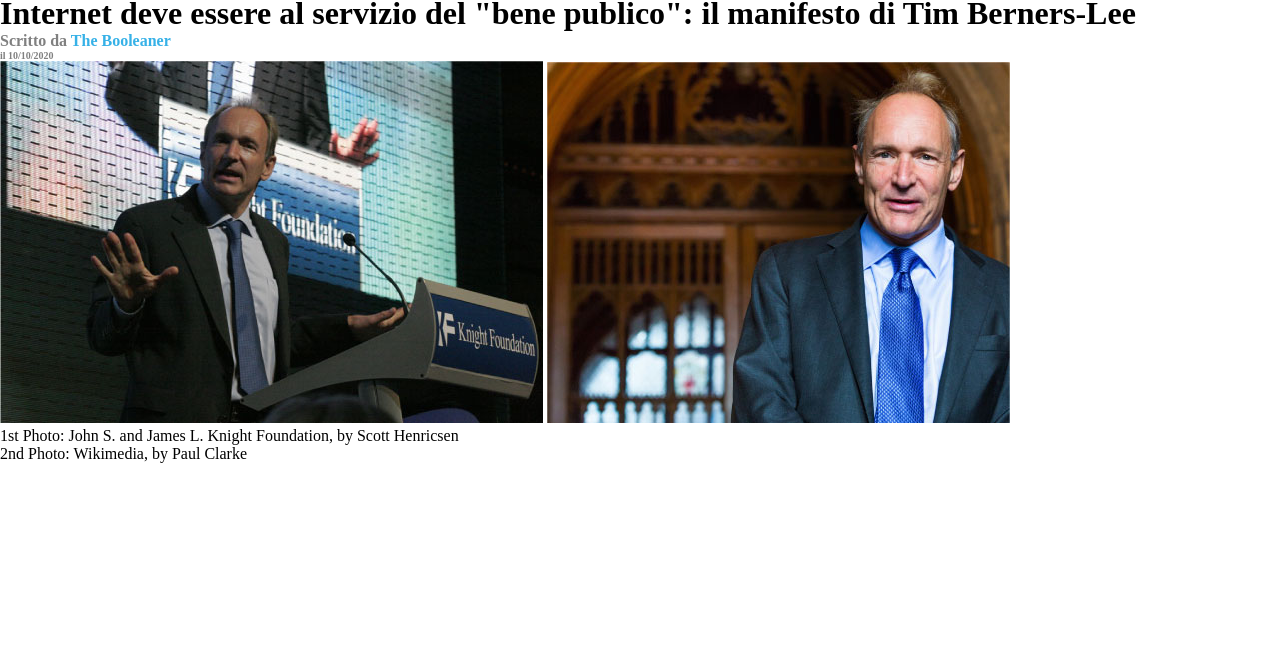
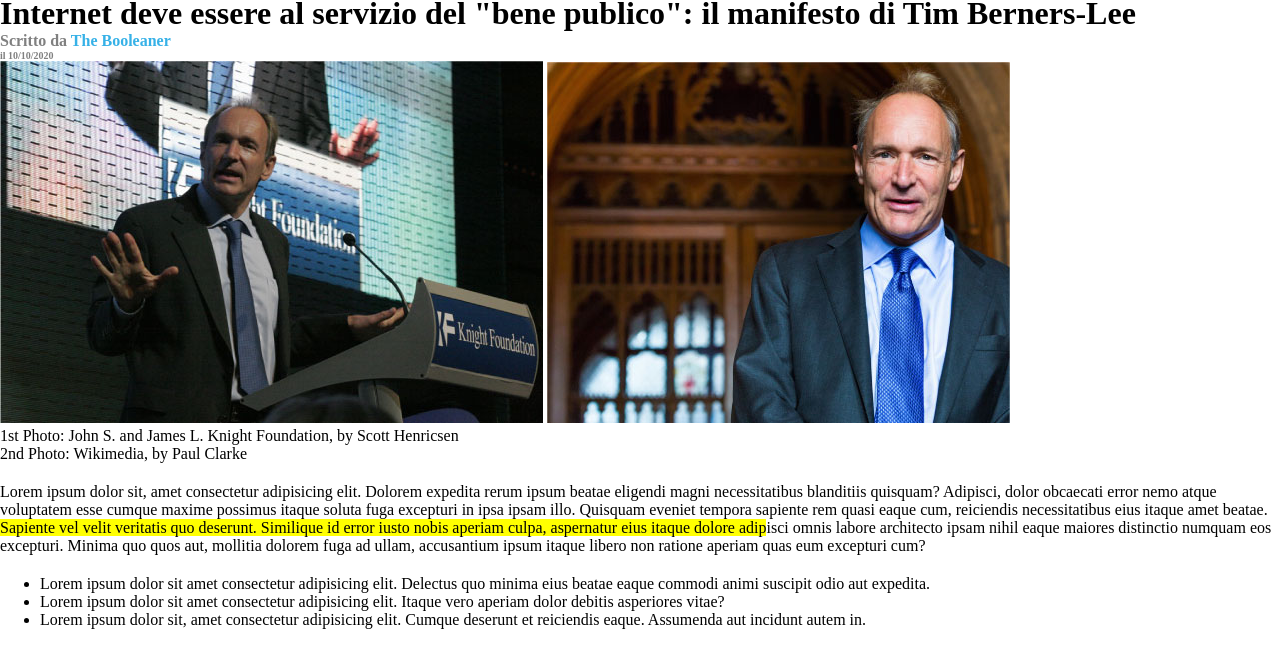
Before and after one commit to simoneevacca/html-css-booleaner, a plain HTML site: page index.html in a window 1280 px wide. Shown: the part 109-776 px from the top of the page. Drawn offline with Linux system fonts and the light colour scheme; files whose address does not match are found by name.

Commit message:
primo paragrafo

```diff
--- a/index.html
+++ b/index.html
@@ -31,7 +31,12 @@
         </section>
 
         <section id="paragrafo1"> <!-- /#paragrafo -->
-
+            <p class="paragrafo">Lorem ipsum dolor sit, amet consectetur adipisicing elit. Dolorem expedita rerum ipsum beatae eligendi magni necessitatibus blanditiis quisquam? Adipisci, dolor obcaecati error nemo atque voluptatem esse cumque maxime possimus itaque soluta fuga excepturi in ipsa ipsam illo. Quisquam eveniet tempora sapiente rem quasi eaque cum, reiciendis necessitatibus eius itaque amet beatae. <span class="importante"> Sapiente vel velit veritatis quo deserunt. Similique id error iusto nobis aperiam culpa, aspernatur eius itaque dolore adip</span>isci omnis labore architecto ipsam nihil eaque maiores distinctio numquam eos excepturi. Minima quo quos aut, mollitia dolorem fuga ad ullam, accusantium ipsum itaque libero non ratione aperiam quas eum excepturi cum?</p>
+            <ul>
+                <li>Lorem ipsum dolor sit amet consectetur adipisicing elit. Delectus quo minima eius beatae eaque commodi animi suscipit odio aut expedita.</li>
+                <li>Lorem ipsum dolor sit amet consectetur adipisicing elit. Itaque vero aperiam dolor debitis asperiores vitae?</li>
+                <li>Lorem ipsum dolor sit, amet consectetur adipisicing elit. Cumque deserunt et reiciendis eaque. Assumenda aut incidunt autem in.</li>
+            </ul>
         </section>
 
         <section id="tebella"> <!-- /#tebella -->
--- a/style.css
+++ b/style.css
@@ -1,6 +1,6 @@
 *{
+    box-sizing: border-box;
     margin: 0;
-    box-sizing: border-box;
 }
 
 #logo {
@@ -28,3 +28,11 @@
     color: grey;
 
 }
+
+.paragrafo {
+    margin: 20px 0px 20px 0px;
+}
+
+.importante {
+    background-color: yellow;
+}
```
